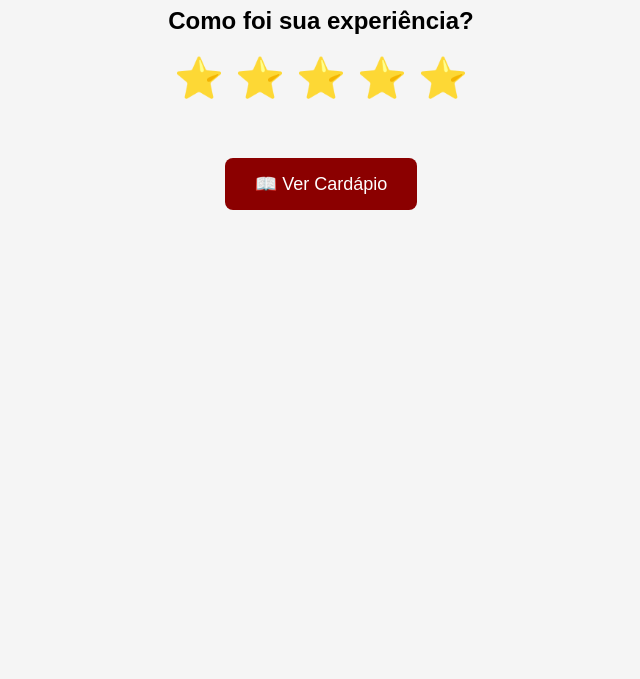
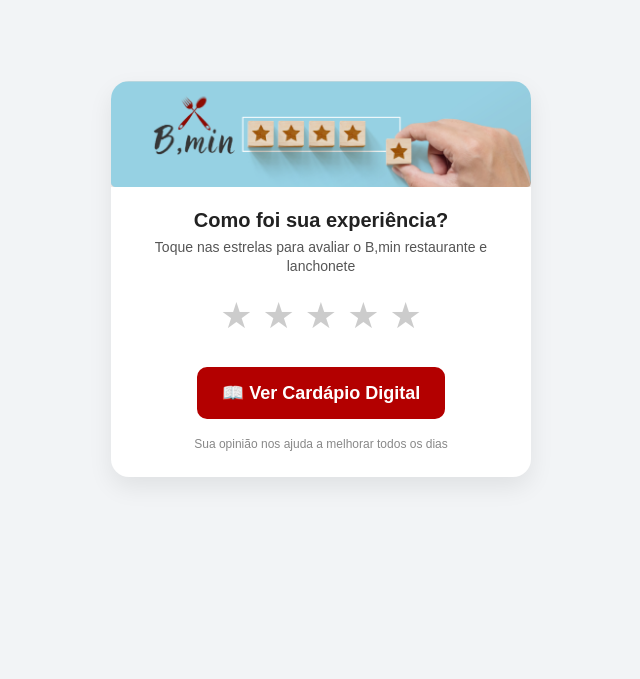
Before and after one commit to bminrestauranterodoviaria-pixel/avaliacao-b-min, a plain HTML site: page index.html in a window 1280 px wide. Shown: the part 121-800 px from the top of the page, without its empty margins (319-959 px from the left). Drawn offline with Linux system fonts and the light colour scheme.

Commit message:
Update index.html

```diff
--- a/index.html
+++ b/index.html
@@ -1,89 +1,116 @@
 <!DOCTYPE html>
-<html lang="pt-br">
+<html lang="pt-BR">
 <head>
-<meta charset="UTF-8">
-<title>Avalie o B.MIN Restaurante</title>
-
+  <meta charset="UTF-8" />
+  <title>Avalie o B,min</title>
+  <meta name="viewport" content="width=device-width, initial-scale=1.0" />
   <style>
-
     body{
-font-family: Arial;
-background:#f5f5f5;
+      margin:0;
+      font-family:Arial,Helvetica,sans-serif;
+      background:#f2f4f6;
+      display:flex;
+      justify-content:center;
+      align-items:center;
+      min-height:100vh;
+    }
+    .card{
+      background:#fff;
+      width:100%;
+      max-width:420px;
+      border-radius:18px;
+      box-shadow:0 10px 25px rgba(0,0,0,.08);
+      overflow:hidden;
       text-align:center;
-padding:40px;
     }
-
+    .banner{
+      width:100%;
+      display:block;
+    }
+    .content{
+      padding:22px 20px 26px;
+    }
     h1{
-color:#8B0000;
+      font-size:20px;
+      margin:0 0 6px;
+      color:#222;
     }
-
-.estrelas{
-font-size:40px;
+    p{
+      font-size:14px;
+      color:#555;
+      margin:0 0 18px;
+      line-height:1.4;
+    }
+    .stars{
+      display:flex;
+      justify-content:center;
+      gap:10px;
+      font-size:36px;
       cursor:pointer;
     }
-
-.botao-cardapio{
-background:#8B0000;
-color:white;
-padding:15px 30px;
-font-size:18px;
-border:none;
-border-radius:8px;
-cursor:pointer;
-margin-top:20px;
+    .star{
+      color:#ccc;
+      transition:transform .15s ease,color .15s ease;
+      user-select:none;
     }
-
-.botao-cardapio:hover{
-background:#a80000;
+    .star:hover{
+      transform:scale(1.2);
+      color:#f5b301;
     }
-
+    .footer{
+      margin-top:18px;
+      font-size:12px;
+      color:#888;
+    }
   </style>
-
 </head>
-
 <body>
 
-<h1>B.MIN Restaurante</h1>
+  <div class="card">
+    <!-- IMAGEM PRINCIPAL -->
+    <img src="banner-avaliacao.png" alt="Avaliação B.min" class="banner">
 
-<h2>Como foi sua experiência?</h2>
+    <div class="content">
+      <h1>Como foi sua experiência?</h1>
+      <p>Toque nas estrelas para avaliar o B,min restaurante e lanchonete</p>
 
-<div class="estrelas">
-
-<span onclick="avaliar(1)">⭐</span>
-<span onclick="avaliar(2)">⭐</span>
-<span onclick="avaliar(3)">⭐</span>
-<span onclick="avaliar(4)">⭐</span>
-<span onclick="avaliar(5)">⭐</span>
-
+      <div class="stars">
+        <span class="star" onclick="avaliar(1)">★</span>
+        <span class="star" onclick="avaliar(2)">★</span>
+        <span class="star" onclick="avaliar(3)">★</span>
+        <span class="star" onclick="avaliar(4)">★</span>
+        <span class="star" onclick="avaliar(5)">★</span>
       </div>
 
-<br><br>
+      <div style="margin-top:30px;">
+  <a href="CARDAPIO.pdf" target="_blank"
+  style="display:inline-block;background:#b30000;color:white;
+  padding:15px 25px;font-size:18px;border-radius:10px;
+  text-decoration:none;font-weight:bold;">
+  📖 Ver Cardápio Digital
+  </a>
+</div>
 
-<a href="CARDAPIO.pdf" target="_blank">
-<button class="botao-cardapio">
-📖 Ver Cardápio
-</button>
-</a>
+      <div class="footer">
+        Sua opinião nos ajuda a melhorar todos os dias
+      </div>
+    </div>
+  </div>
 
 <script>
+  // 🔁 TROQUE ESTES LINKS
+  const GOOGLE_URL = "https://www.google.com/search?sca_esv=b7582afb3eadf454&sxsrf=ANbL-n7i9Pn8XT994Ot9UIRyTmrP2nGaVg:1769792933911&q=restaurante+b,min&si=AL3DRZEsmMGCryMMFSHJ3StBhOdZ2-6yYkXd_doETEE1OR-qOV2FQ6jpBtnppY8JrQ4pSZ9KbFd_mbJfIOd1EaFQ2mPqKU06CbkUofphvrGm0UslDsXd8pHalZL_vEqlX-DlT4YS-kMeFizqOfPisy7oZI07I5_umQ%3D%3D&sa=X&ved=2ahUKEwjeiZu54LOSAxV8rJUCHcknMIgQrrQLegQIHBAA&biw=1422&bih=612&dpr=1.35&aic=0";
+  const FORM_INTERNO_URL = "https://docs.google.com/forms/d/e/1FAIpQLSet07JYdALkic6AWeK6bVdxqcFgohAT9tp03yPqkTt159jDtQ/viewform";
 
   function avaliar(nota){
-
-if(nota <=3){
-
-window.location.href = "https://forms.gle/SEUFORMULARIO";
-
+    if(nota >= 4){
+      window.location.href = GOOGLE_URL;
+    } else {
+      window.location.href = FORM_INTERNO_URL;
     }
-
-if(nota >=4){
-
-window.location.href = "https://g.page/r/SEULINKDOGOOGLE/review";
-
   }
-
-}
-
 </script>
 
 </body>
+
 </html>
```
Lines whose indentation alone changed are shown as unchanged.
